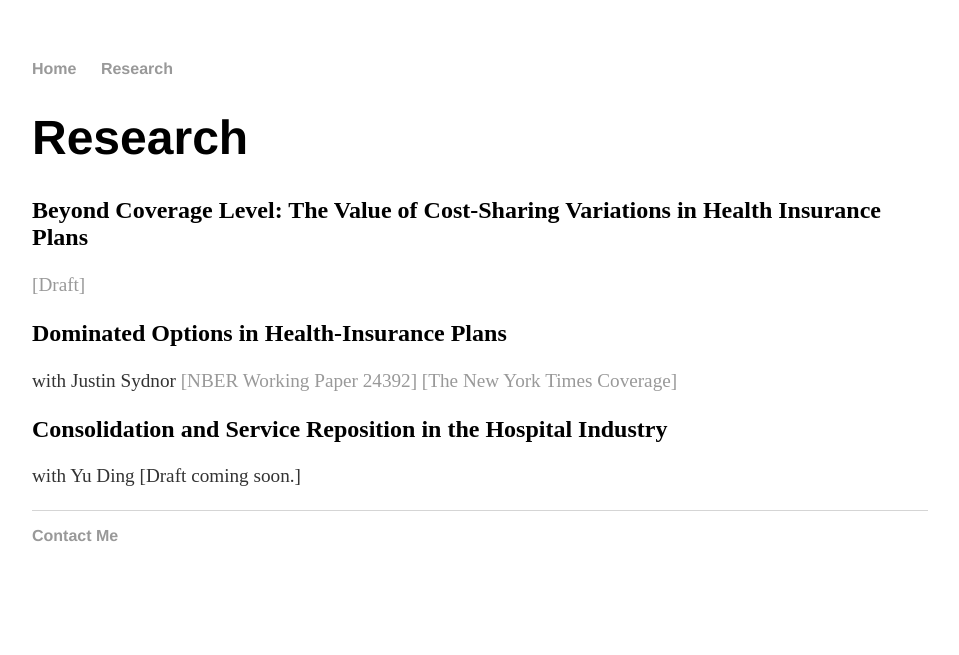
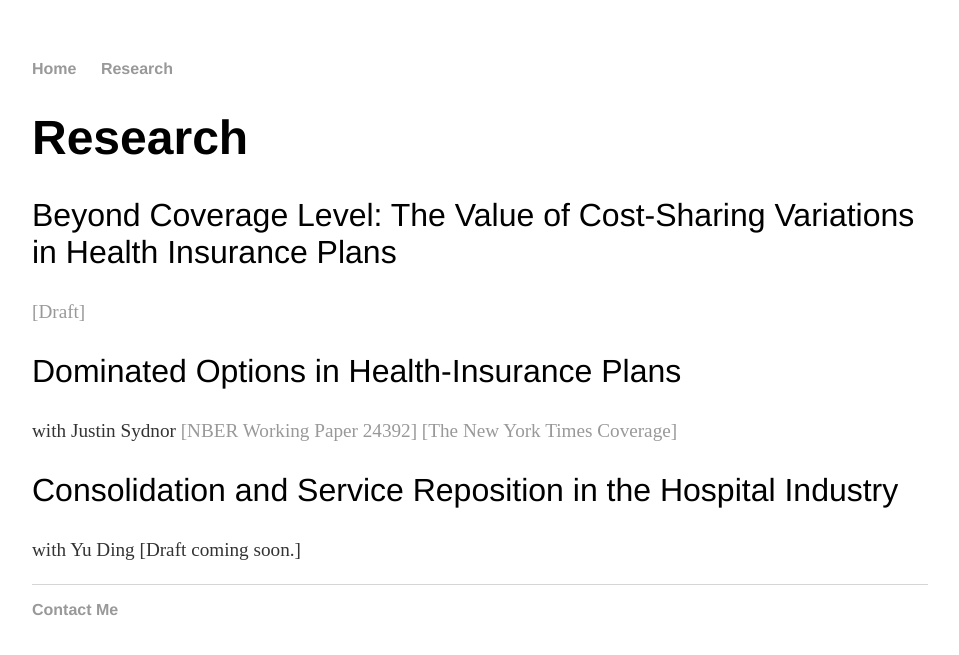
Before and after one commit to trifen/feng3hu.github.io, a Jekyll site: the page built from research.html, in a window 1280 px wide. Shown: the top 655 px of the page, without its empty margins (160-1119 px from the left). Built offline with Jekyll 4.4.1, drawn with Linux system fonts in a browser that asks for light colours.

Commit message:
Update main.css

```diff
--- a/css/main.css
+++ b/css/main.css
@@ -23,6 +23,11 @@ h1 {
     font-size: 3em;
     font-family:'Helvetica', 'Arial', 'Sans-Serif';
 }
+h2 {
+    font-size: 2em;
+    font-family:'Helvetica', 'Arial', 'Sans-Serif';
+    font-weight: 100;
+}
 p {
     font-size: 1.2em;
     line-height: 1.5em;
```
